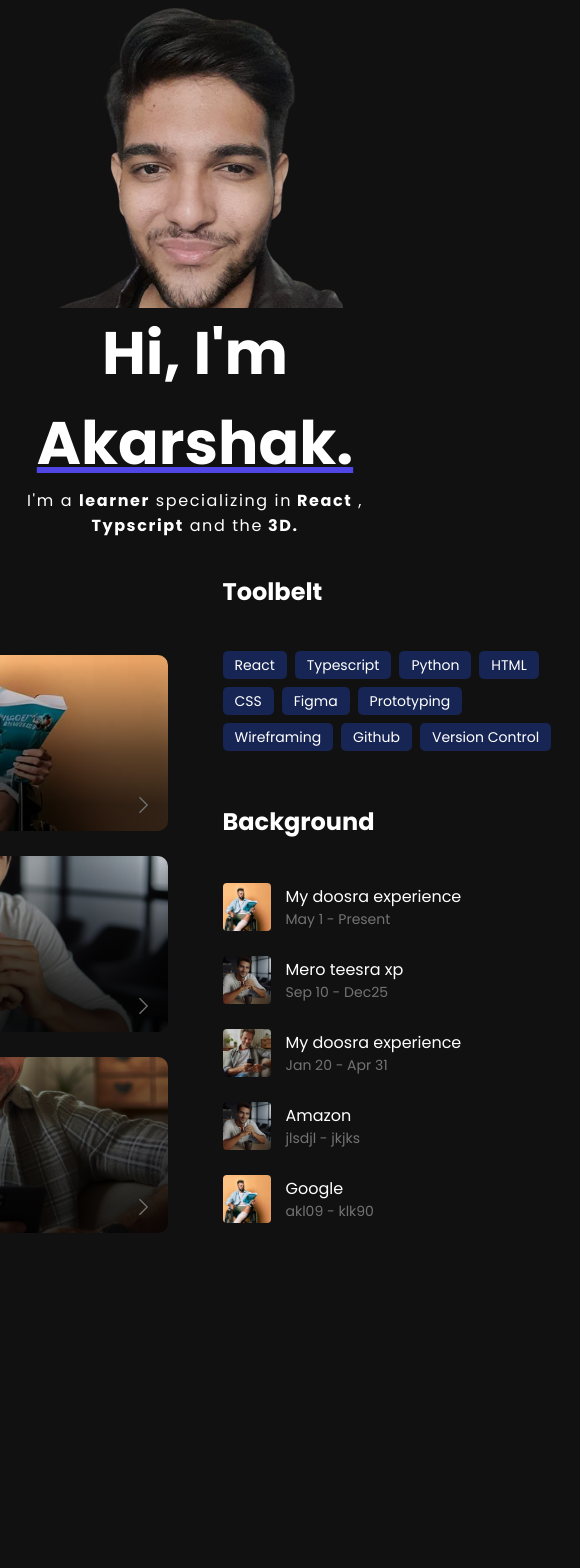
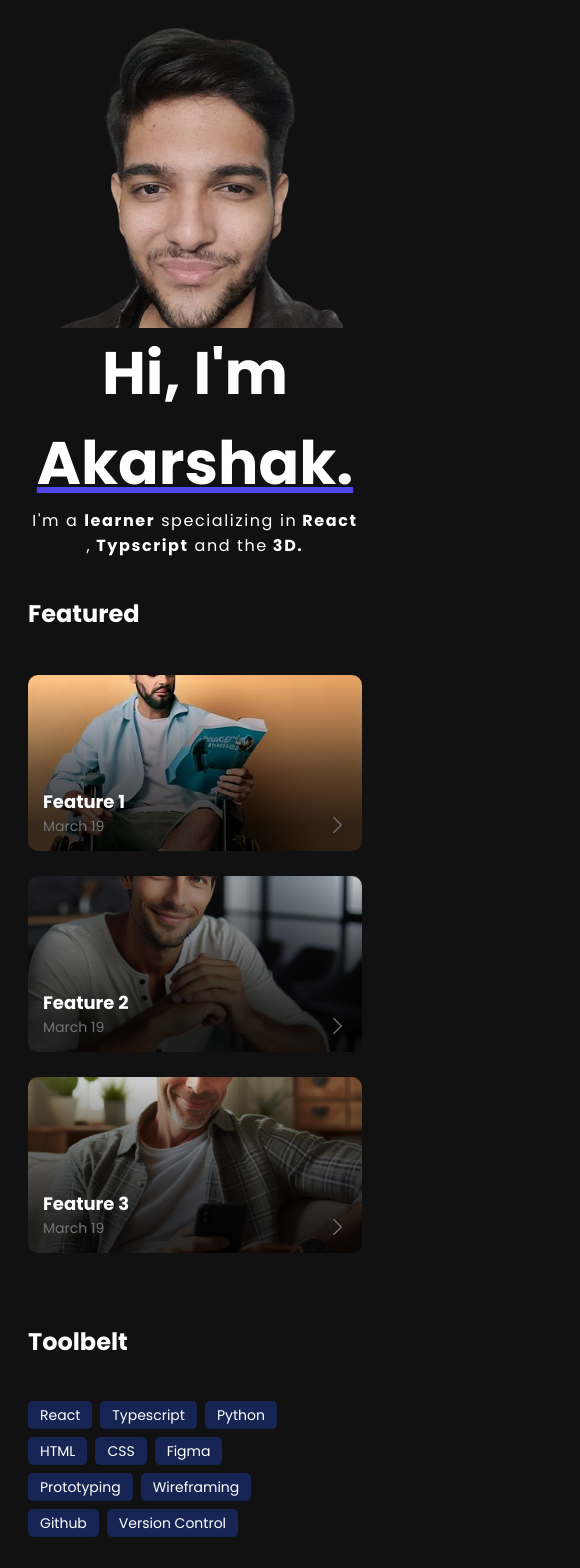
Before and after one commit to Aksaithon/Portfolio, a React (Vite) app: page / in a window 390 px wide. Shown: the top 1568 px of the page, 580 px wide, since content can reach past the window. Before the commit the page ends 1241 px from the top, so only its background shows below. Built offline with nearby package versions, Linux system fonts and the light colour scheme.

Commit message:
site is now responsive✅😉

```diff
--- a/src/App.tsx
+++ b/src/App.tsx
@@ -1,4 +1,4 @@
-import HomePage from "./HomePage";
+import HomePage from "./HomePgCOmponents/HomePage";
 import "./App.css"
 const App = () => {
   return (
--- a/src/HomePgCOmponents/Featured.module.css
+++ b/src/HomePgCOmponents/Featured.module.css
@@ -7,7 +7,6 @@
   align-items: flex-start;
   justify-content: flex-end;
 
-  width: 327px;
   height: 146px;
 
   border-radius: 10px;
@@ -17,7 +16,7 @@
 .title_and_date_ui {
   display: flex;
   flex-direction: column;
-  width: inherit;
+  width: 100%;
 }
 
 .feature_title {
--- a/src/HomePage.module.css
+++ b/src/HomePgCOmponents/HomePage.module.css
@@ -8,7 +8,7 @@
 
   align-items: center;
   justify-content: center;
-  width: 100vw;
+  margin: 20px;
 }
 
 .Main_BLOCK {
@@ -63,9 +63,20 @@
 }
 
 .FEATURED_AND_ToolBelt_plus_Background_BLOCK {
-  display: flex;
-  flex-direction: row;
-  gap: 55px;
+  display: grid;
+  grid-template-rows: 1fr;
+  grid-template-columns: 1fr;
+  grid-auto-columns: 1fr;
+
+  column-gap: 45px;
+  row-gap: 75px;
+
+  max-width: 820px;
+
+  justify-items: stretch;
+
+  /* margin-left: 40px;
+  margin-right: 40px; */
 }
 
 .Featured_BLOCK {
@@ -86,9 +97,8 @@
   display: flex;
   flex-direction: column;
 
+  width: inherit;
   gap: 25px;
-
-  width: 100%;
 }
 
 .ToolBelt_plus_Background_BLOCK {
@@ -96,5 +106,12 @@
   flex-direction: column;
 
   gap: 55px;
-  width: 357px;
 }
+
+@media screen and (min-width: 640px) {
+  .FEATURED_AND_ToolBelt_plus_Background_BLOCK {
+    grid-template-columns: 1fr 1fr;
+
+    justify-items: stretch;
+  }
+}
--- a/src/HomePage.tsx
+++ b/src/HomePgCOmponents/HomePage.tsx
@@ -1,7 +1,7 @@
 import styles from "./HomePage.module.css";
-import Background from "./HomePgCOmponents/Background";
-import Featured from "./HomePgCOmponents/Featured";
-import Toolbelt from "./HomePgCOmponents/Toolbelt";
+import Background from "./Background";
+import Featured from "./Featured";
+import Toolbelt from "./Toolbelt";
 const HomePage = () => {
   return (
     <>
@@ -56,18 +56,18 @@ const HomePage = () => {
                 "/Feature1.png",
               ]}
               titleArr={[
-                "My doosra experience",
-                "Mero teesra xp",
-                "My doosra experience",
+                "My doosra experdjaljdalksience",
+                "Mero teesdjalkra xp",
+                "My doosradakjkal experience",
                 "Amazon",
                 "Google",
               ]}
               timelineArr={[
-                "May 1 - Present",
-                "Sep 10 - Dec25",
-                "Jan 20 - Apr 31",
-                "jlsdjl - jkjks",
-                "akl09 - klk90",
+                "May 1 - Prejsdlksent",
+                "Sep 10 - Decfjslkfjsl25",
+                "Jan 20 - Apfsjlfjsldfjsljfljkjfr 31",
+                "jlsdjl - jkfjslfjjks",
+                "akl09 - klkfsjlf90",
               ]}
             />
           </div>
--- a/src/HomePgCOmponents/Toolbelt.module.css
+++ b/src/HomePgCOmponents/Toolbelt.module.css
@@ -7,6 +7,7 @@
   justify-content: flex-start;
 
   gap: 45px;
+  margin-right: 40px;
 }
 
 .toolbelt_title {
```
